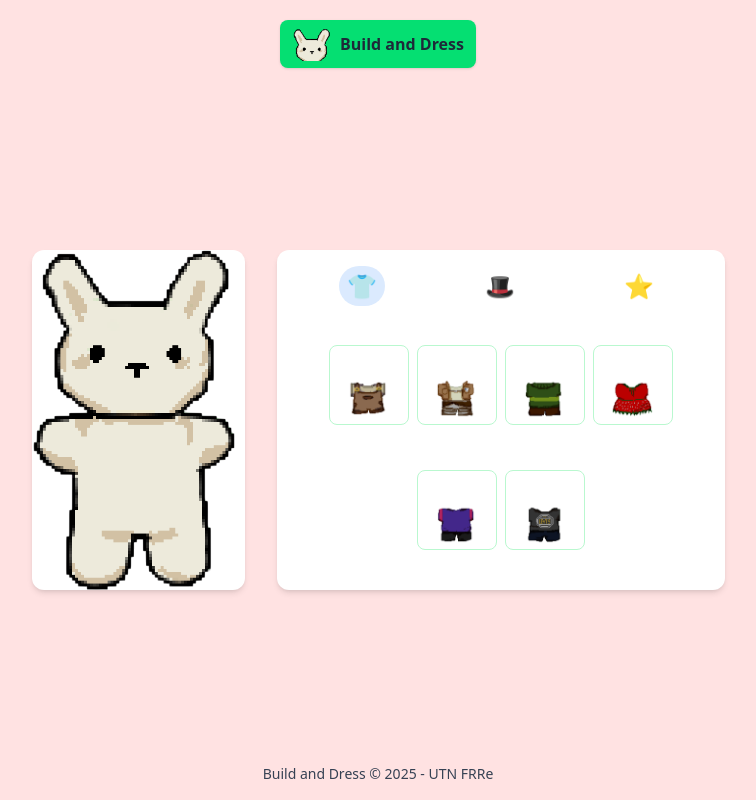
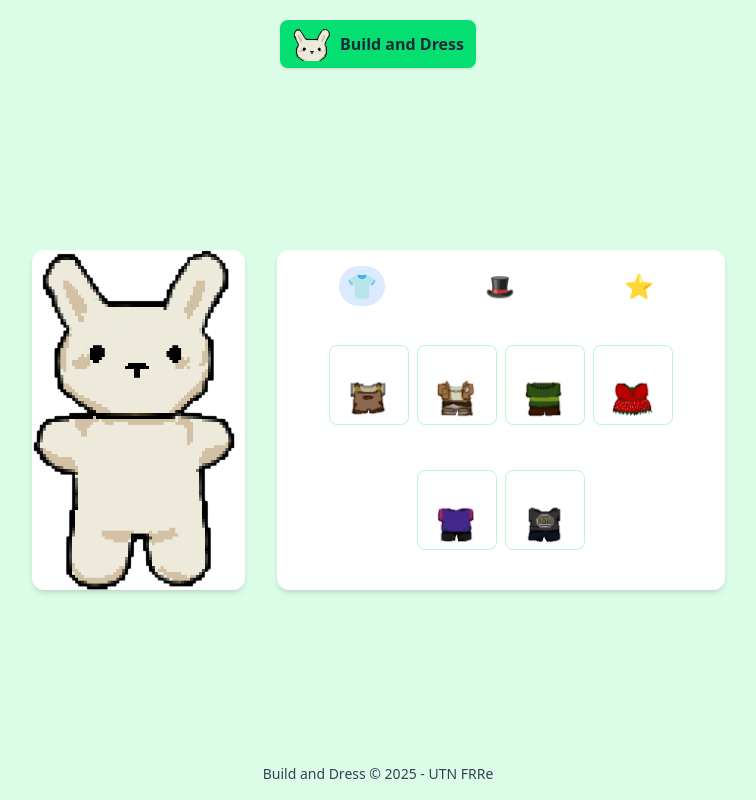
Before and after one commit to cazm0/Parcial_CI, a React (Vite) app: page / in a window 1280 px wide. Shown: the whole page, without its empty margins (262-1018 px from the left). Built offline with nearby package versions, Linux system fonts and the light colour scheme.

Commit message:
Build and Dress V1.2

```diff
--- a/src/App.jsx
+++ b/src/App.jsx
@@ -11,7 +11,7 @@ export default function App() {
   const options = selectedCategoryData ? selectedCategoryData.options : [];
 
   return (
-    <div className="min-h-screen flex flex-col justify-between bg-red-100 font-sans p-4">
+    <div className="min-h-screen flex flex-col justify-between bg-green-100 font-sans p-4">
       {/* HEADER */}
       <header className="flex justify-center mt-1">
         <div className="flex items-center gap-2 bg-green-400 px-3 py-1 rounded-lg shadow">
```
